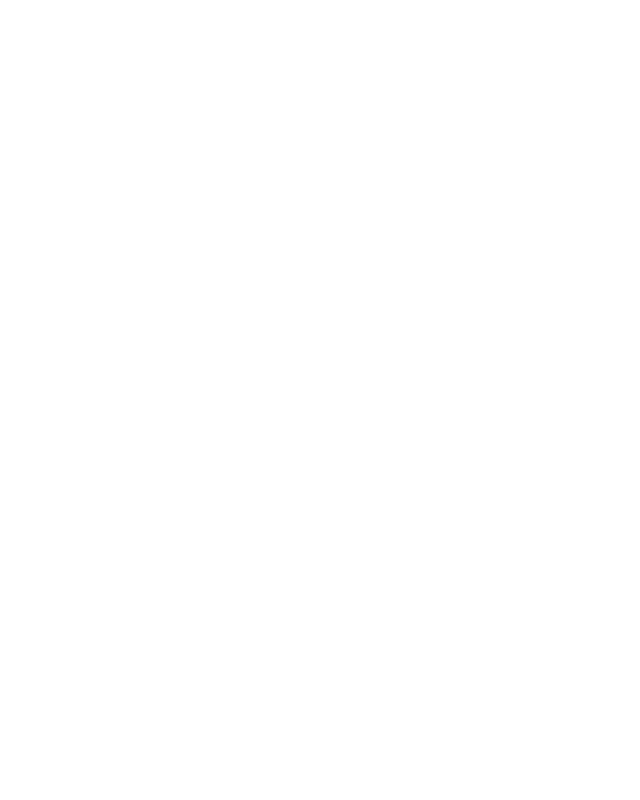
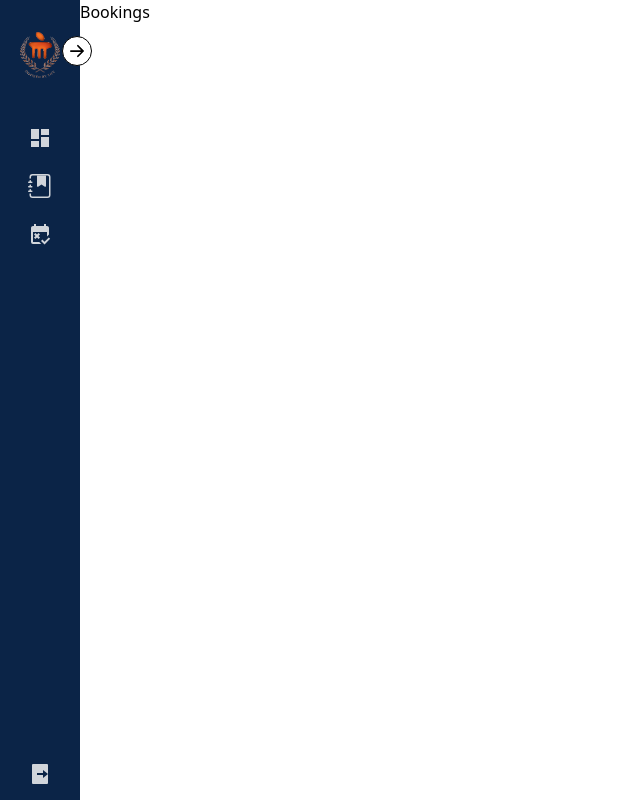
Before and after one commit to Samxpi/Resource-Allocation, a React (Create React App) app: page /Bookings in a window 1280 px wide. Before the commit this address had no page. Shown: the whole page, without its empty margins (0-640 px from the left). Built offline with nearby package versions, Linux system fonts and the light colour scheme.

Commit message:
fourth commit

```diff
--- a/src/App.js
+++ b/src/App.js
@@ -2,6 +2,7 @@
 import Login from "./components/Home";
 import Login2 from "./components/Login2";
 import Sidebar from "./components/Sidebar";
+import Bookings from "./components/Bookings";
 import { BrowserRouter as Router, Routes, Route } from "react-router-dom";
 
 function App() {
@@ -9,14 +10,22 @@
     <div>
       <Router>
         <Routes>
-          <Route path="/home" element={<Login2 />} />
+          <Route path="/" element={<Login2 />} />
           <Route
-            path="/"
+            path="/home"
             element={
               <>
                 <Sidebar />
                 <Login />
-
+              </>
+            }
+          />
+          <Route
+            path="/Bookings"
+            element={
+              <>
+                <Sidebar />
+                <Bookings />
               </>
             }
           />
--- /dev/null
+++ b/src/components/Bookings.jsx
@@ -0,0 +1,9 @@
+import React from 'react'
+
+const Bookings = () => {
+  return (
+    <div>Bookings</div>
+  )
+}
+
+export default Bookings
--- a/src/components/Sidebar.jsx
+++ b/src/components/Sidebar.jsx
@@ -2,6 +2,7 @@
 import { BsArrowLeftShort, BsFillJournalBookmarkFill } from "react-icons/bs";
 import { MdDashboard, MdFreeCancellation } from "react-icons/md"
 import { RiLogoutBoxRFill } from "react-icons/ri"
+import { Link } from "react-router-dom";
 import logo from '../assets/png-transparent-manipal-academy-of-higher-education-sikkim-manipal-university-sikkim-manipal-institute-of-technology-manipal-university-jaipur-student-text-people-logo.png'
 
 const Sidebar = () => {
@@ -25,20 +26,20 @@
 
           <ul className="pt-2">
             <li className="text-gray-300 text-sm flex items-center gap-x-4 p-2 hover:bg-slate-300/50 rounded-md mt-2">
-              <span className="text-2xl block float-left"><MdDashboard /></span>
-              <span className={`text-base font-medium flex-1 ${open && "hidden"}`}>Home</span>
+              <Link className="text-2xl block float-left" to={'/home'}><MdDashboard /></Link>
+              <Link className={`text-base font-medium flex-1 ${open && "hidden"}`} to={'/home'}>Home</Link>
             </li>
             <li className="text-gray-300 text-sm flex items-center gap-x-4 p-2 hover:bg-slate-300/50 rounded-md mt-2">
-              <span className="text-2xl block float-left"><BsFillJournalBookmarkFill /></span>
-              <span className={`text-base font-medium flex-1 ${open && "hidden"}`}>Bookings</span>
+              <Link to={'/Bookings'} className="text-2xl block float-left"><BsFillJournalBookmarkFill /></Link>
+              <Link className={`text-base font-medium flex-1 ${open && "hidden"}`} to={'/Bookings'}>Bookings</Link>
             </li>
             <li className="text-gray-300 text-sm flex items-center gap-x-4 p-2 hover:bg-slate-300/50 rounded-md mt-2">
               <span className="text-2xl block float-left"><MdFreeCancellation /></span>
               <span className={`text-base font-medium flex-1 ${open && "hidden"}`}>Cancellations</span>
             </li>
             <li className="text-gray-300 text-sm flex items-center gap-x-4 hover:bg-slate-300/50 rounded-md mt-[500px] p-2">
-              <span className="text-2xl block float-left"><RiLogoutBoxRFill /></span>
-              <span className={`text-base font-medium flex-1 ${open && "hidden"}`}>Logout</span>
+              <Link to={'/'} className="text-2xl block float-left"><RiLogoutBoxRFill /></Link>
+              <Link to={'/'} className={`text-base font-medium flex-1 ${open && "hidden"}`}>Logout</Link>
             </li>
           </ul>
         </div>
```
